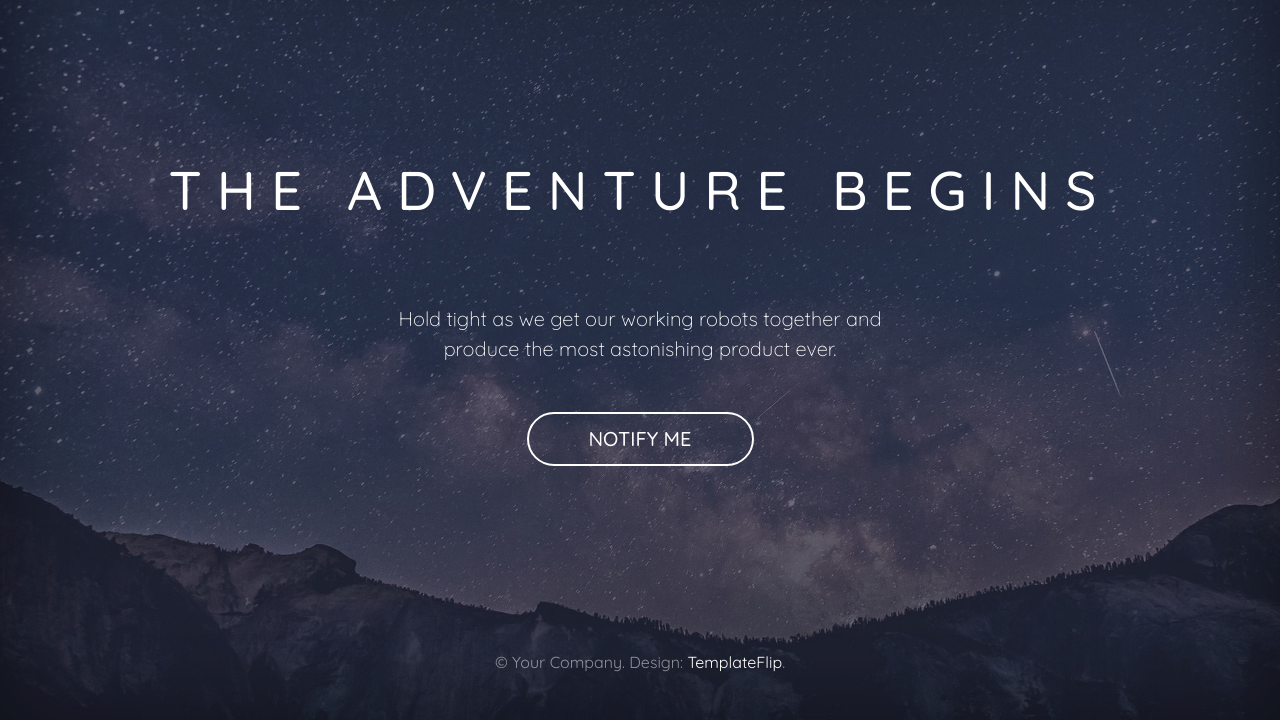
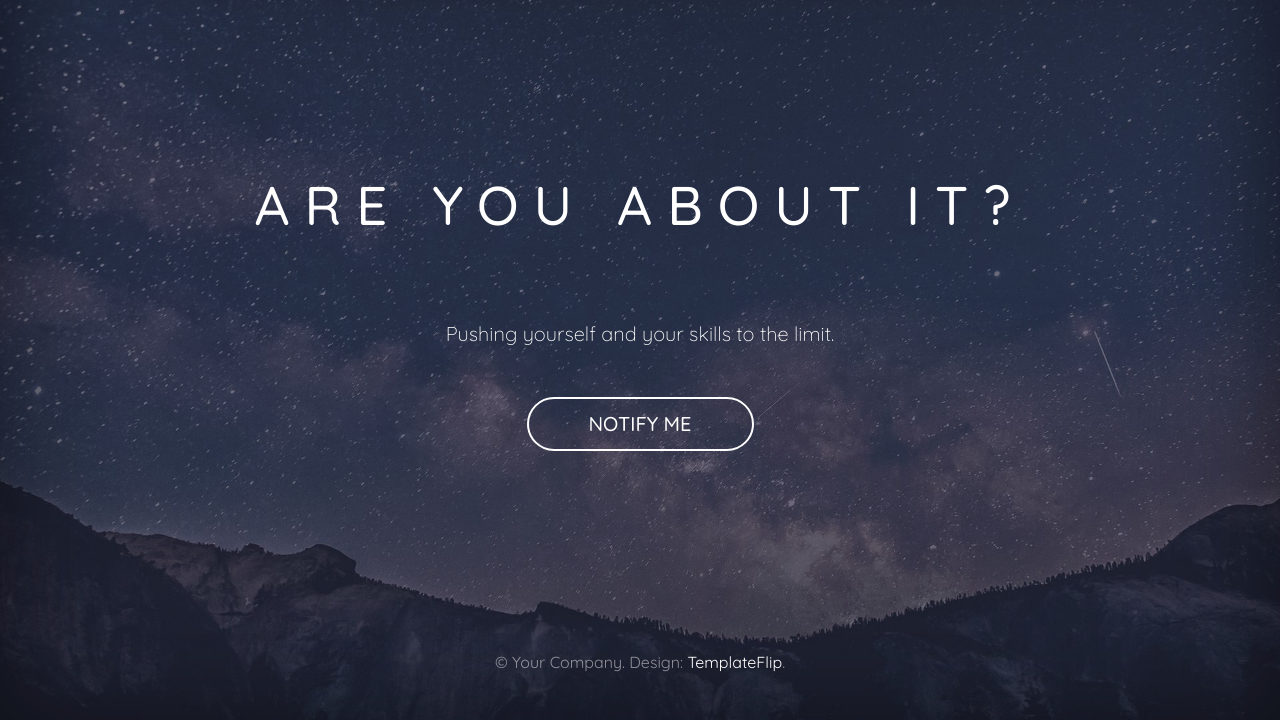
Before and after one commit to lobbo911/soccersite1, a plain HTML site: page index.html in a window 1280 px wide. Shown: the part 80-800 px from the top of the page. Drawn offline with Linux system fonts and the light colour scheme.

Commit message:
Updated Index.html
Updated site header

```diff
--- a/index.html
+++ b/index.html
@@ -30,8 +30,8 @@
         </div>
       </div>
       <div class="inner cover">
-        <h1 class="cover-heading">The adventure Begins</h1>
-        <p class="lead cover-copy">Hold tight as we get our working robots together and produce the most astonishing product ever.</p>
+        <h1 class="cover-heading">Are you about it?</h1>
+        <p class="lead cover-copy">Pushing yourself and your skills to the limit.</p>
         <p class="lead"><button type="button" class="btn btn-lg btn-default btn-notify" data-toggle="modal" data-target="#subscribeModal">Notify Me</button></p>
       </div>
       <div class="mastfoot">
```
